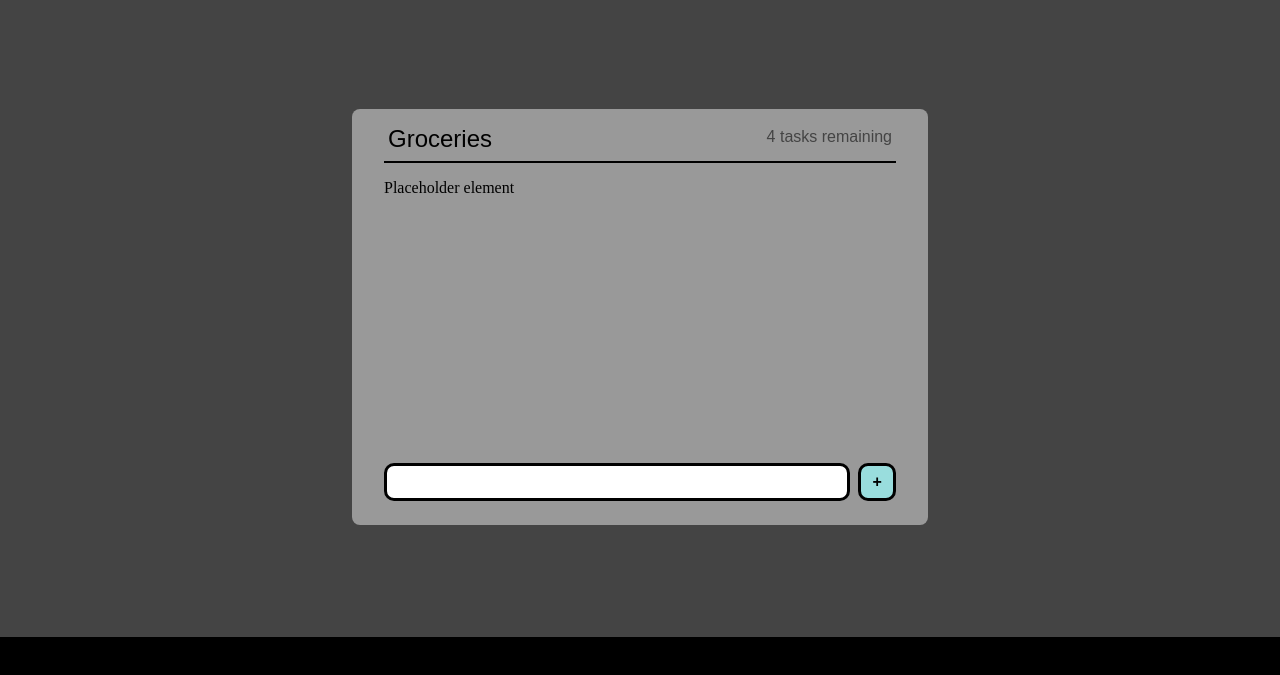
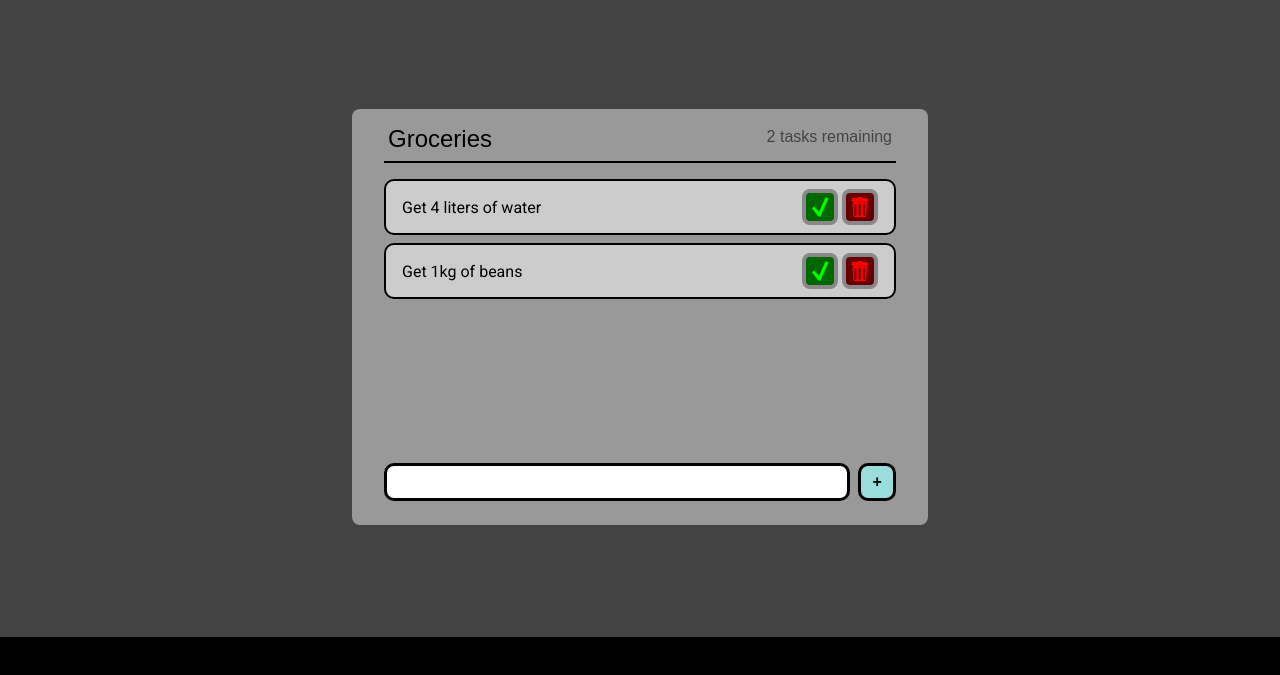
Before and after one commit to raylandaalman/web-dev-collection, a plain HTML site: page to-do-vanilla/index.html in a window 1280 px wide. Shown: the part 67-742 px from the top of the page. Drawn offline with Linux system fonts and the light colour scheme; a web font is replaced by a local one.

Commit message:
finished html and css design

```diff
--- a/to-do-vanilla/index.html
+++ b/to-do-vanilla/index.html
@@ -6,9 +6,8 @@
     <meta name="viewport" content="width=device-width,initial-scale=1"/>
     <meta rel="icon" href="favicon.png"/>
     <link rel="stylesheet" type="text/css" href="style.css"/>
-    <link rel="preconnect" href="https://fonts.googleapis.com">
-    <link rel="preconnect" href="https://fonts.gstatic.com" crossorigin>
     <link href="https://fonts.googleapis.com/css2?family=Sixtyfour&display=swap" rel="stylesheet">
+    <link href="https://fonts.googleapis.com/css2?family=Roboto&display=swap" rel="stylesheet">
 </head>
 <body>
     <section class="main-head">
@@ -31,10 +30,23 @@
                 <div class="todo">
                     <div class="todo-head">
                         <p class="todo-head-title">Groceries</p>
-                        <p class="todo-head-remain">4 tasks remaining</p>
+                        <p class="todo-head-remain">2 tasks remaining</p>
                     </div>
                     <div class="todo-body">
-                        <p>Placeholder element</p>
+                        <div class="todo-entry">
+                            <p class="todo-entry-text">Get 4 liters of water</p>
+                            <div class="todo-images">
+                                <img src="img/check.svg" class="check"/>
+                                <img src="img/trash.svg" class="trash"/>
+                            </div>
+                        </div>
+                        <div class="todo-entry">
+                            <p class="todo-entry-text">Get 1kg of beans</p>
+                            <div class="todo-images">
+                                <img src="img/check.svg" class="check"/>
+                                <img src="img/trash.svg" class="trash"/>
+                            </div>
+                        </div>
                     </div>
                     <div class="todo-new-entry">
                         <input type="text" class="todo-input">
--- a/to-do-vanilla/style.css
+++ b/to-do-vanilla/style.css
@@ -103,6 +103,49 @@ body {
     padding-top: 1rem;
 }
 
+.todo-entry {
+    display: flex;
+    justify-content: space-between;
+    align-items: center;
+    margin-bottom: 0.5rem;
+    border: 2px solid black;
+    padding: 0.5rem 1rem;
+    border-radius: 10px;
+    background-color: #ccc;
+    font-family: 'Roboto', sans-serif;
+}
+
+.todo-images {
+    height: 100%;
+    display: flex;
+    align-items: center;
+}
+
+.todo-entry img {
+    width: 1.5rem;
+    height: 1.5rem;
+    border: 4px solid #888;
+    cursor: pointer;
+    transition: transform 200ms;
+}
+
+.todo-entry img:hover {
+    transform: scale(1.1);
+}
+
+.check {
+    background-color: #006600;
+    border-radius: 8px;
+    padding: 2px;
+}
+
+.trash {
+    background-color: #660000;
+    border-radius: 8px;
+    padding: 2px;
+    margin-left: 0.25rem;
+}
+
 .todo-new-entry {
     padding-bottom: 0.5rem;
     width: 100%;
@@ -119,7 +162,7 @@ body {
     margin-right: 0.5rem;
 }
 
-.todo-input:focus, .todo-add:focus{
+.todo-input:focus, .todo-add:focus, .todo-input:hover, .todo-add:hover{
     outline: 2px solid white;
     box-shadow: 8px 5px 13px #222;
 }
```
Also changed, not shown: to-do-vanilla/img/check.svg (added), to-do-vanilla/img/trash.svg (added).
